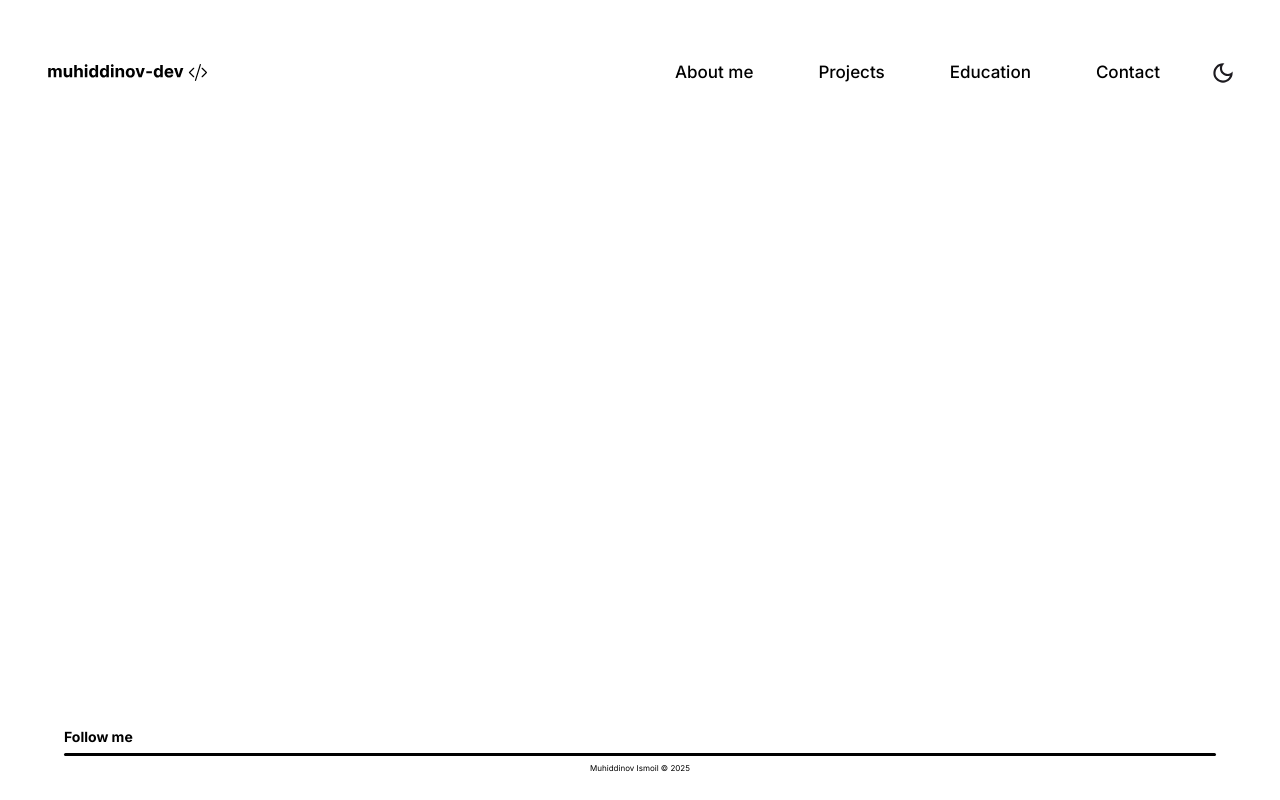
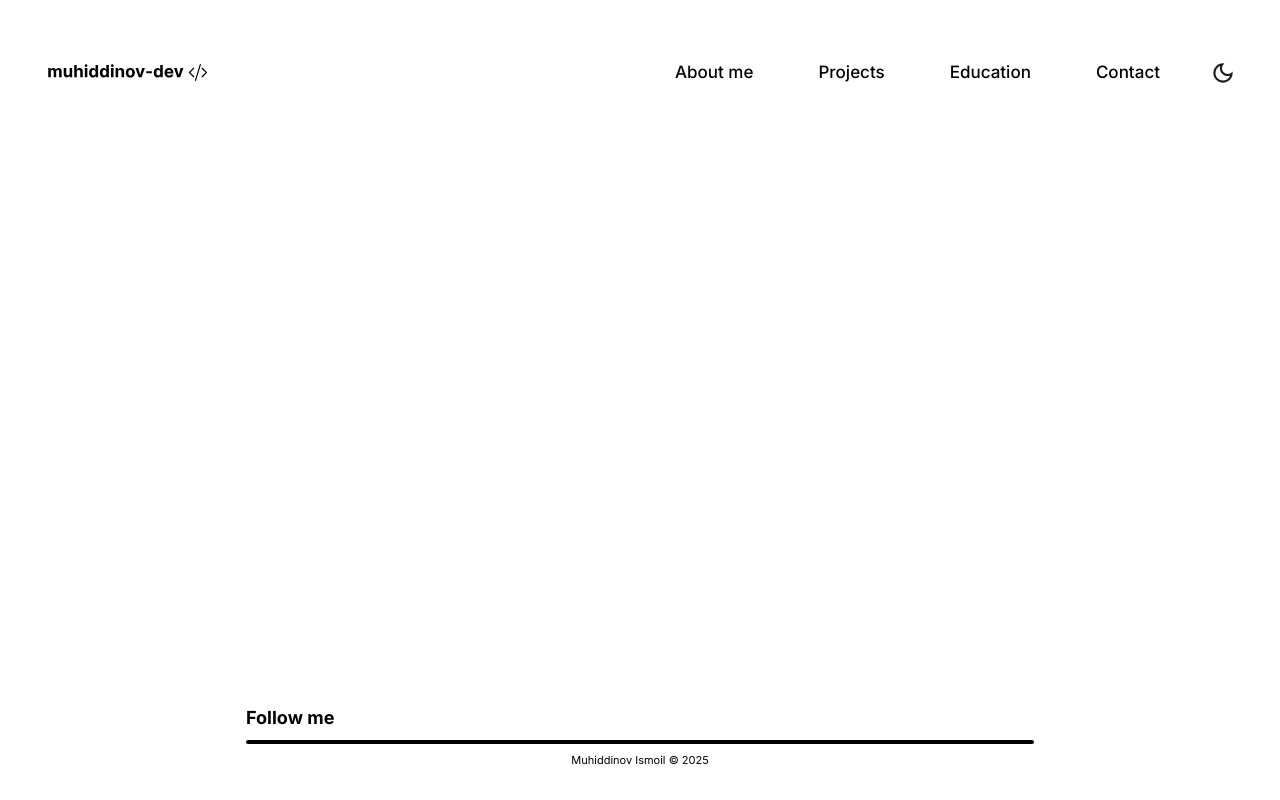
Before and after one commit to muhiddinovismoil/portfolio-app, a Next.js app: page / in a window 1280 px wide. Built offline with nearby package versions, Linux system fonts and the light colour scheme.

Commit message:
footer responsive successfully finished

```diff
--- a/src/components/client/footer.tsx
+++ b/src/components/client/footer.tsx
@@ -6,17 +6,19 @@ import { useTheme } from "next-themes";
 export const ClientFooter = () => {
     const { theme } = useTheme();
     return (
-        <footer className="pb-[26px]">
+        <footer className="pb-[26px] md:pb-[32px] ">
             <div className="container">
-                <div className="flex flex-col px-[44px]">
+                <div className="flex flex-col px-[44px] max-w-[876px] mx-auto">
                     <div className="flex justify-between">
-                        <h4 className="font-bold text-[14px]">Follow me</h4>
-                        <div className="flex items-center gap-[11px]">
+                        <h4 className="font-bold text-[14px] md:text-[16px] xl:text-[18px]">
+                            Follow me
+                        </h4>
+                        <div className="flex items-center gap-[11px] xl:gap-[14px]">
                             <Link href={"mailto:mukhiddinovvismoil@gmail.com"}>
                                 <Image
                                     width={20}
                                     height={16}
-                                    className=""
+                                    className="xl:w-[24px] xl:h-[20px]"
                                     src={
                                         theme === "light"
                                             ? "/footer/mail.dark.svg"
@@ -32,7 +34,7 @@ export const ClientFooter = () => {
                                 <Image
                                     width={20}
                                     height={19.52}
-                                    className=""
+                                    className="xl:w-[24px] xl:[h-20px]"
                                     src={
                                         theme === "light"
                                             ? "/footer/github.dark.svg"
@@ -50,7 +52,7 @@ export const ClientFooter = () => {
                                 <Image
                                     width={18}
                                     height={18}
-                                    className=""
+                                    className="xl:w-[24px] xl:h-[22px]"
                                     src={
                                         theme === "light"
                                             ? "/footer/linkedin.dark.svg"
@@ -64,12 +66,14 @@ export const ClientFooter = () => {
                     <div
                         className={
                             theme === "dark"
-                                ? "bg-white rounded-[10px] mt-[6.48px] mb-[6px] py-[1.5px]"
-                                : "bg-black rounded-[10px] mt-[6.48px] mb-[6px] py-[1.5px]"
+                                ? "bg-white rounded-[10px] mt-[6.48px] py-[1.5px] md:py-[2px] md:mt-[9px]"
+                                : "bg-black rounded-[10px] mt-[6.48px] py-[1.5px] md:py-[2px] md:mt-[9px]"
                         }
                     />
-                    <div className="flex justify-center items-center">
-                        <p className="text-[8px]">Muhiddinov Ismoil © 2025</p>
+                    <div className="flex justify-center items-center mt-[6px] md:mt-[8px]">
+                        <p className="text-[8px] md:text-[9px] xl:text-[11px]">
+                            Muhiddinov Ismoil © 2025
+                        </p>
                     </div>
                 </div>
             </div>
```
